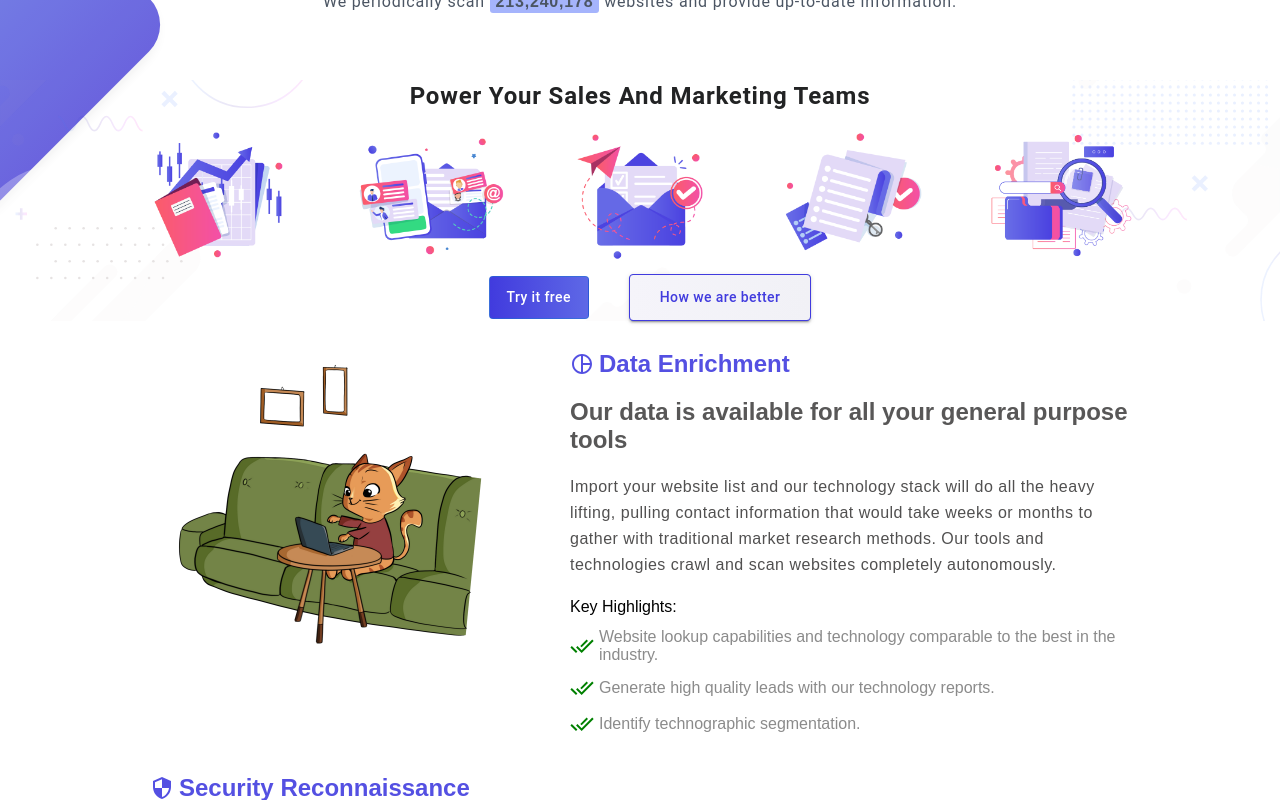
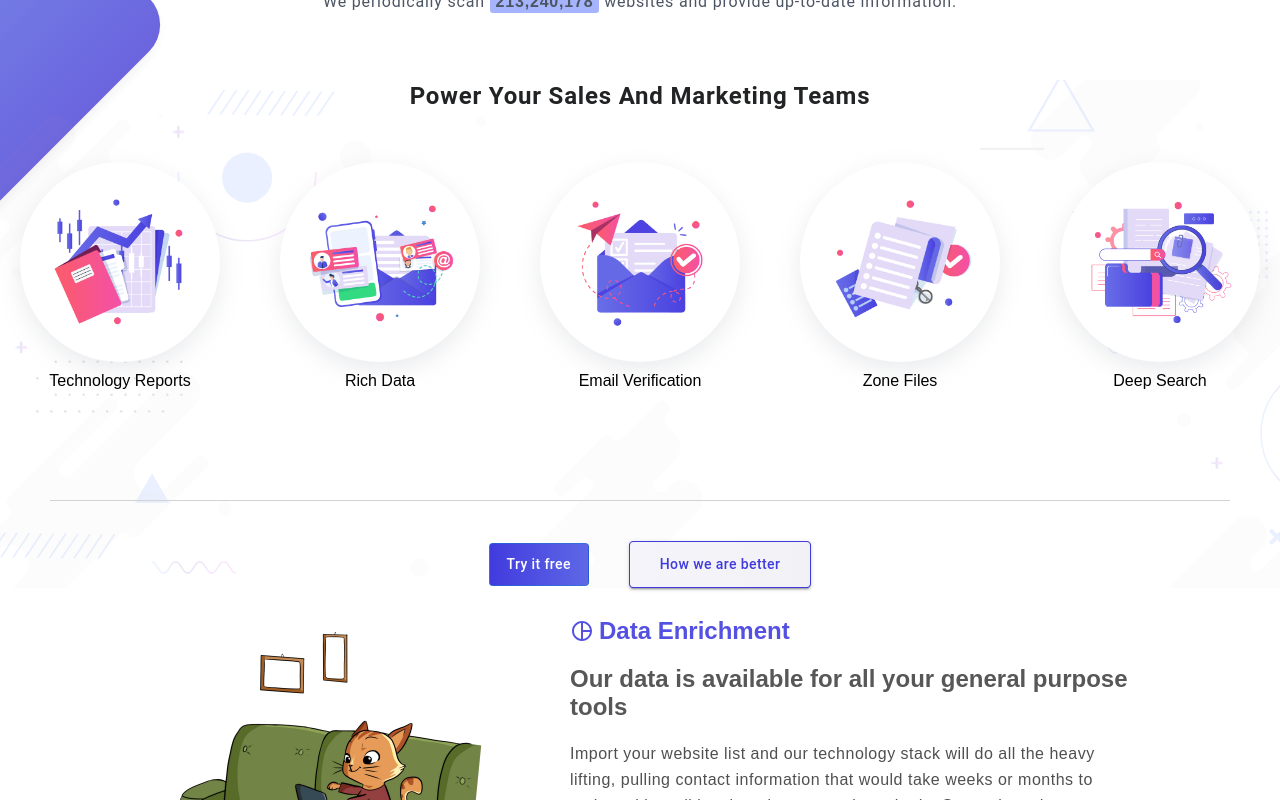
Before and after one commit to NitinSirsath/ful-io-landing-page, a React (Vite) app: page / in a window 1280 px wide. Shown: the part 520-1320 px from the top of the page. Built offline with nearby package versions, Linux system fonts and the light colour scheme.

Commit message:
ui improvements

```diff
--- a/src/components/homePage/Marketing/Marketing.tsx
+++ b/src/components/homePage/Marketing/Marketing.tsx
@@ -1,5 +1,5 @@
 import React from 'react'
-import {Container,CardWrapper,ButtonContainer} from './marketing.style'
+import {Container,CardWrapper,ButtonContainer,ImageCard,ImageWrapper,BorderContainer} from './marketing.style'
 import Typography from '@mui/material/Typography';
 import { styled } from '@mui/material/styles';
 import { data } from './marketingData';
@@ -39,12 +39,16 @@ const Marketing = () => {
 
       <CardWrapper>
         {data.map((item) => {
-          return <div>
+          return <ImageWrapper>
+            <ImageCard>
             <img src={item.imgsrc} alt="image"  height={150}/>
-          </div>
+          </ImageCard>
+            <p>{item.title}</p>
+          </ImageWrapper>
         })}
       </CardWrapper>
       {/* <div style={{borderBottom: '1px solid lightgrey', padding: '30px',margin: '40px 50px', display: 'flex', justifyContent: 'center'}}></div> */}
+      <BorderContainer></BorderContainer>
       <ButtonContainer>
           <SearchButton variant='outlined'>
             Try it free
--- a/src/components/homePage/Marketing/marketing.style.tsx
+++ b/src/components/homePage/Marketing/marketing.style.tsx
@@ -14,18 +14,18 @@ export const CardWrapper = styled.div`
   justify-content: center;
   align-items: center;
   gap: 60px;
+  margin: 50px 0px;
 
   @media (max-width: 868px) {
-    flex-direction: column;
+    display: grid;
+    grid-template-columns: repeat(2, 1fr);
     gap: 24px;
   }
-  @media (max-width: 768px) {
-    flex-direction: column;
-    gap: 24px;
-  }
+
   @media (max-width: 668px) {
-    flex-direction: column;
-    gap: 14px;
+    display: grid;
+    grid-template-columns: repeat(2, 1fr);
+    gap: 10px;
   }
 `
 
@@ -35,3 +35,39 @@ export const ButtonContainer = styled.div`
   align-items: center;
   gap: 20px;
 `
+
+export const ImageCard = styled.div`
+  border-radius: 50%;
+  width: 200px;
+  height: 200px;
+  background-color: #fff;
+  box-shadow: rgba(149, 157, 165, 0.2) 0px 8px 24px;
+  display: flex;
+  justify-content: center;
+  align-items: center;
+
+  @media (max-width: 668px) {
+    width: 150px;
+    height: 150px;
+  }
+`
+
+export const ImageWrapper = styled.div`
+  display: flex;
+    flex-direction: column;
+    justify-content: center;
+    align-items: center;
+    gap: 10px;
+`
+
+export const BorderContainer = styled.div`
+  border-bottom: 1px solid lightgray;
+  padding: 30px;
+  margin: 40px 50px;
+  display: flex;
+  justify-content: center;
+
+  @media (max-width: 668px) {
+    margin: 20px 20px;
+  }
+`
--- a/src/components/homePage/testimonial/Testimonials.tsx
+++ b/src/components/homePage/testimonial/Testimonials.tsx
@@ -73,7 +73,7 @@ const TestimonialPara = styled(Typography)(() => ({
   flex: 0.15;
 
      @media (max-width: 668px) {
-      flex: 0.2;
+
      }
 
   `
@@ -81,7 +81,7 @@ const TestimonialPara = styled(Typography)(() => ({
     flex: 0.85;
 
       @media (max-width: 668px) {
-      flex: 0.8;
+
       }
   `
 
```
